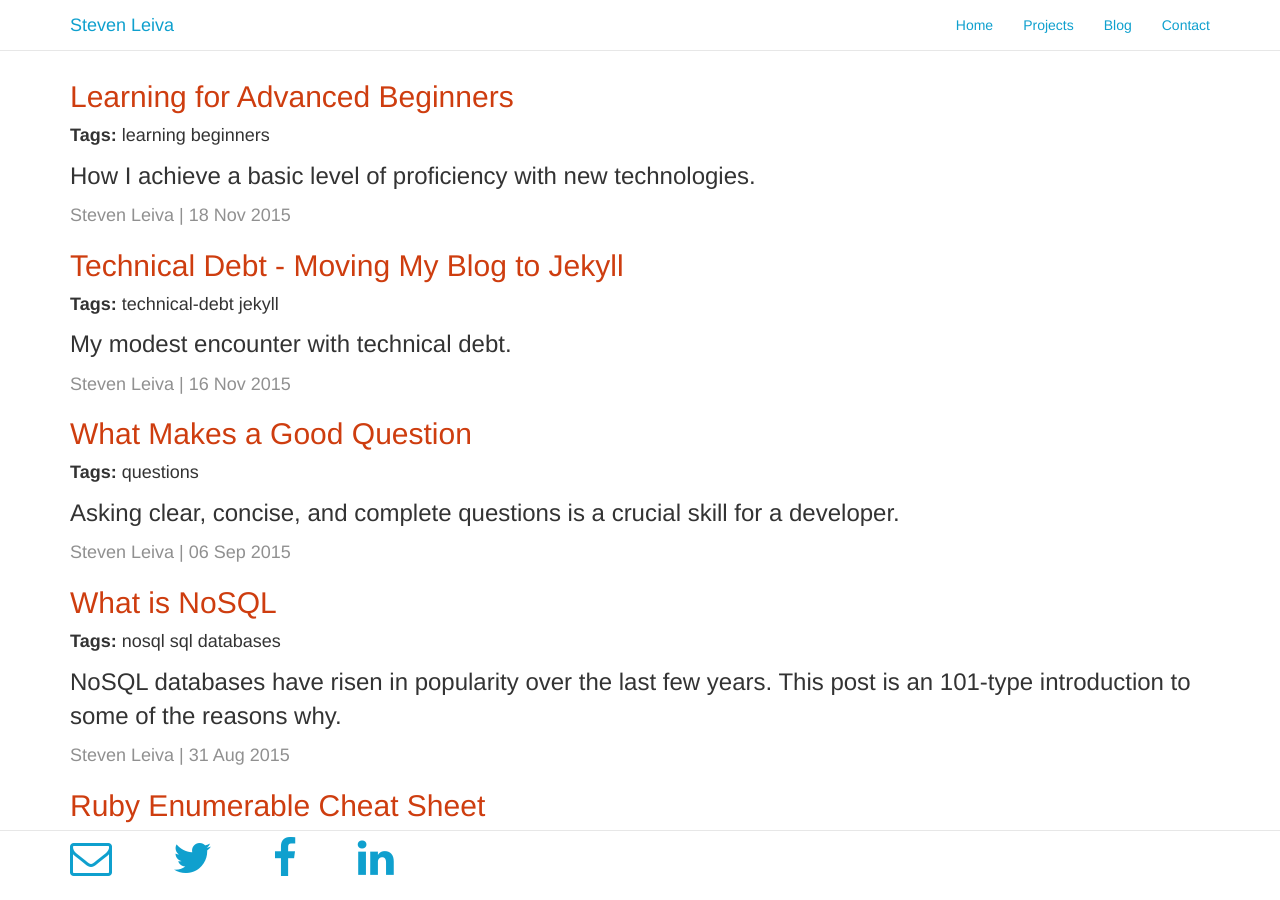
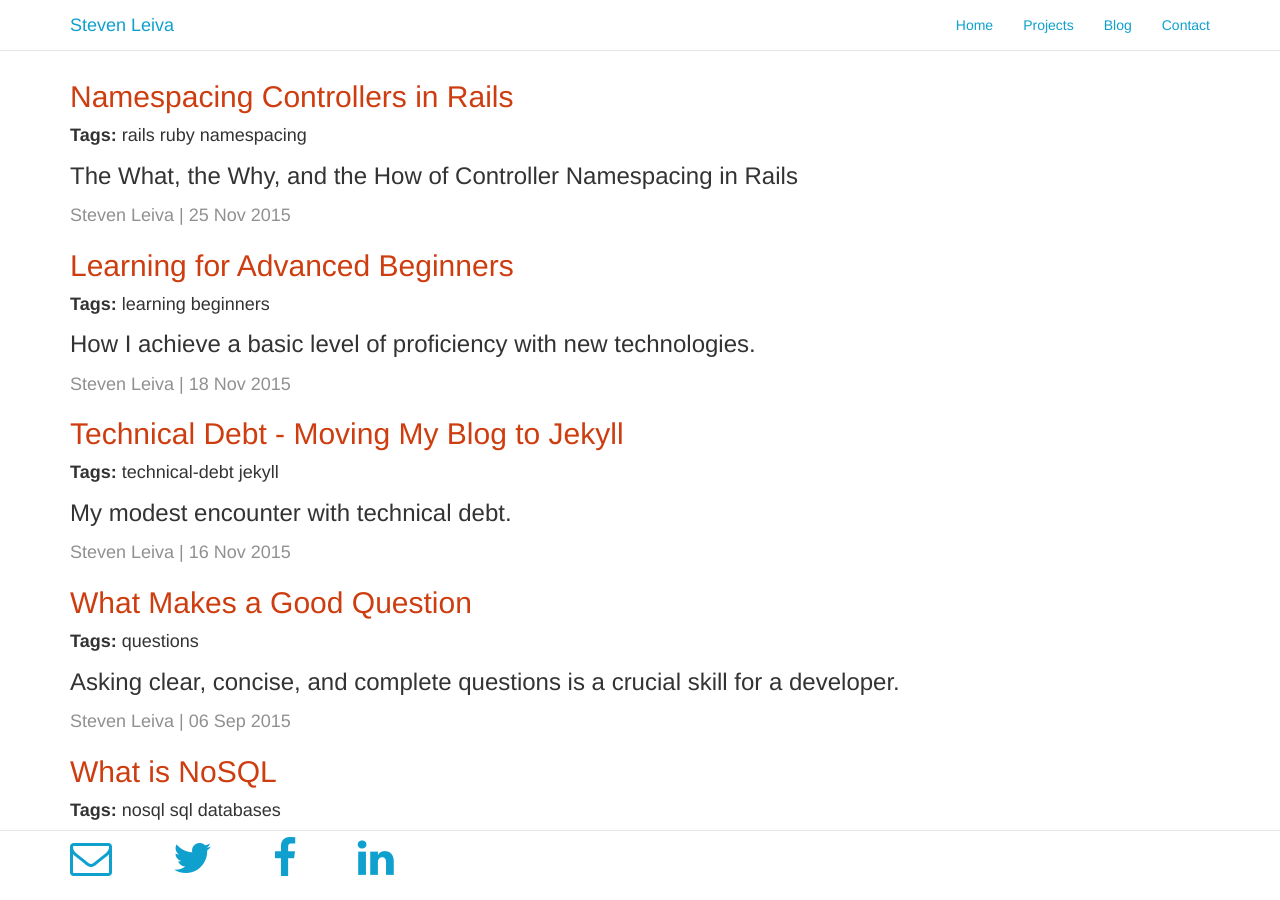
Before and after one commit to StevenXL/stevenxl.github.io, a Jekyll site: the page built from blog-index.html, in a window 1280 px wide and 900 px high. Built offline with Jekyll 4.4.1, drawn with Linux system fonts in a browser that asks for light colours; nearby versions of some CDN libraries; Markdown is read by kramdown in place of the engine named in the settings.

Commit message:
Publish Namespacing Controllers Post.

```diff
--- a/_drafts/2015-11-13-namespacing-controllers.markdown
+++ b/_posts/2015-11-25-namespacing-controllers.markdown
@@ -1,23 +1,23 @@
 ---
 title: Namespacing Controllers in Rails
-date: 2015-11-13
+date: 2015-11-25
 tags: rails ruby namespacing
 excerpt: The What, the Why, and the How of Controller Namespacing in Rails
 ---
 It doesn't take long for the novice Rails developer to come across a
 *deliberately* namespaced controller. (I use the word deliberate because the
 class defined in the ever-present `application_controller.rb` itself inherits
-from a namespaced class. For the sake of brevity, I will omit
-the word deliberate going forward). In this post, I will explain
-the reason behind namespacing a controller - i.e., how and why the technique is
-commonly used.
+from a namespaced class. For the sake of brevity, I will omit the word
+deliberate going forward). In this post, I will explain the reason behind
+namespacing a controller in Rails - i.e., how and why the technique is commonly
+used.
 
 ## What is Namespacing in General?
 In software development, namespacing is a technique by which a class / module /
-constant or other container for code is **nested** within another such
-container.  The goal of namespacing is, primarily, to avoid polluting the
-top-level namespace and avoid naming collisions and, secondarily, to provide
-context for the nested code.
+constant or other code is **nested** within another container. The goal of
+namespacing in this context is, primarily, to avoid polluting the top-level
+namespace and avoid naming collisions and, secondarily, to provide context for
+the nested code.
 
 For example, the constant `PI` in the core ruby library is nested within the
 `Math` module. In order to access this constant, you'd have to use the **scope
@@ -61,7 +61,8 @@
 have to define the authorization on a per-controller level instead of at the
 top-level, or I would have to create two separate controllers for the same
 resource. Because there is no namespacing, the second strategy would require two
-differently-named controllers for the same resource.
+differently-named controllers for the same resource, a red flag in any Rails
+project.
 
 ## Conclusion
 In short, namespacing in Rails provides an easy way to create a new base
```
Also changed, not shown: other parts of _posts/2015-11-25-namespacing-controllers.markdown (+3 -3 lines).
